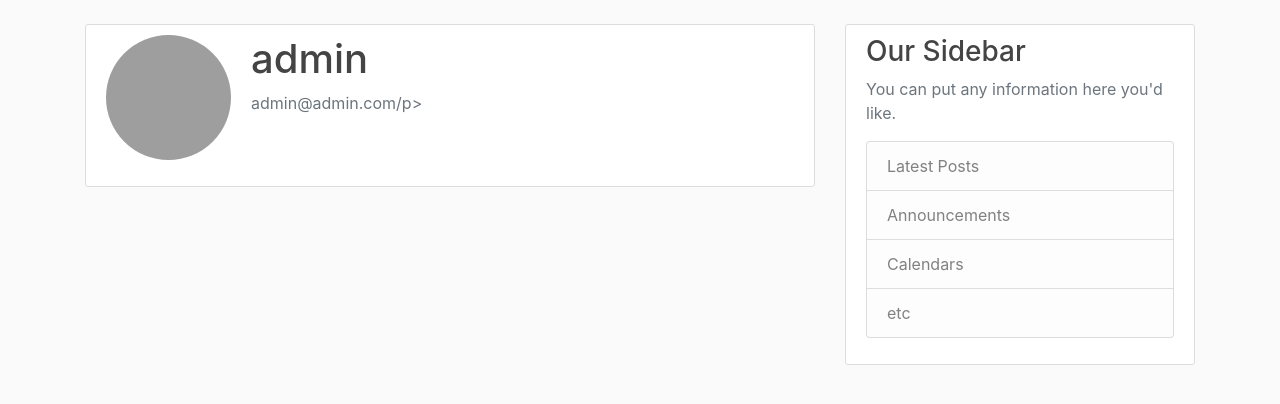
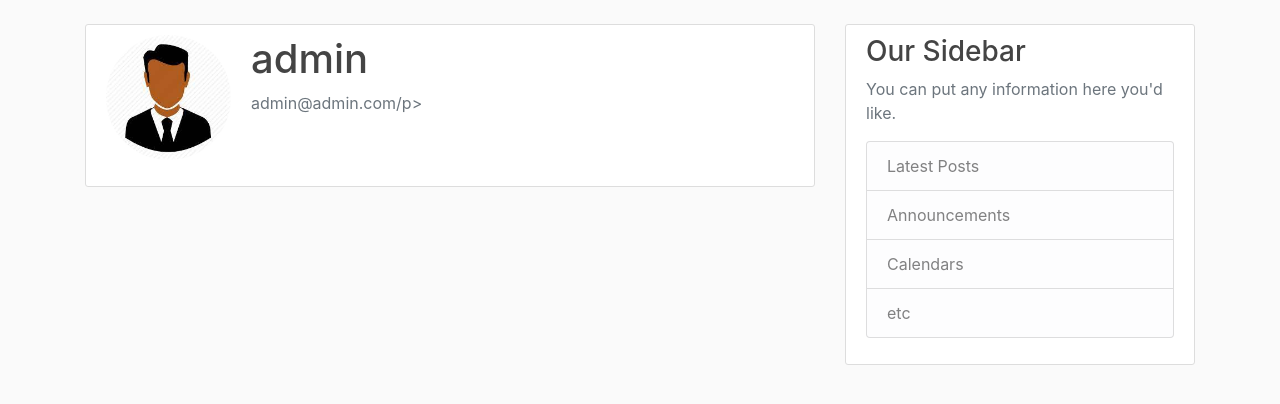
Before and after one commit to ttwange/Django_mantis, a Django app: page /profile/ in a window 1280 px wide. Shown: the part 56-460 px from the top of the page. Run offline with Django 4.2, Linux system fonts and the light colour scheme; a user stored in the database is signed in; data comes from the database, SQL or seed files in the repository; some libraries are stand-ins or nearby versions; grey boxes are pictures that could not be loaded.

Commit message:
working on the profile page

```diff
--- a/django_corey/urls.py
+++ b/django_corey/urls.py
@@ -1,5 +1,7 @@
 from django.contrib import admin
 from django.contrib.auth import views as auth_views
+from django.conf import settings
+from django.conf.urls.static import static
 from django.urls import path, include
 from users import views as user_views
 
@@ -11,3 +13,5 @@ urlpatterns = [
     path("logout/", auth_views.LogoutView.as_view(template_name='users/logout.html'), name="logout"),
     path('', include('blog.urls')),
 ]
+if settings.DEBUG:
+  urlpatterns += static(settings.MEDIA_URL, document_root=settings.MEDIA_ROOT)
--- a/users/templates/users/profile.html
+++ b/users/templates/users/profile.html
@@ -4,7 +4,7 @@
 {% block content %}
 <div class="content-section">
   <div class="media">
-    <img class="rounded-circle account-img" src="userimage.jpg">
+    <img class="rounded-circle account-img" src="{{ user.profile.image.url}}">
     <div class="media-body">
       <h2 class="account-heading">{{user.username}}</h2>
       <p class="text-secondary">{{user.email}}/p>
```
